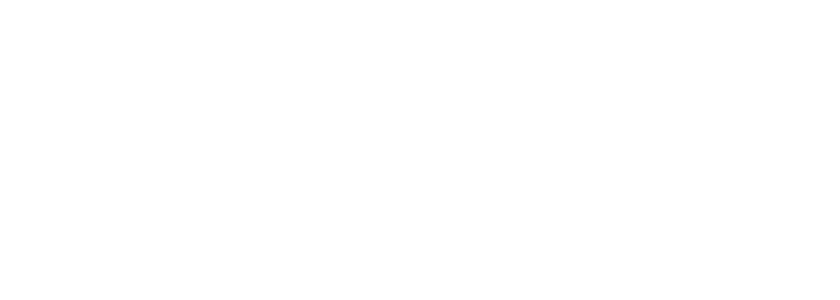
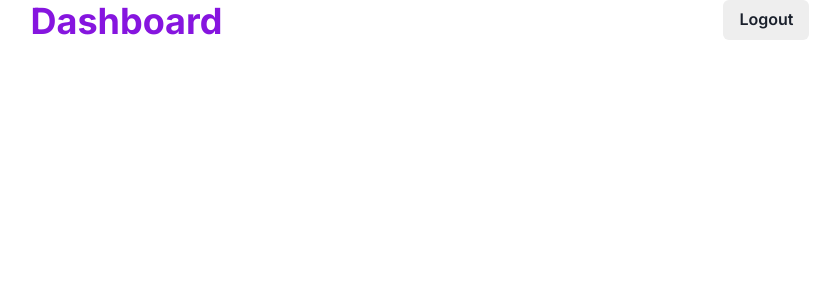
Before and after one commit to rich-dacan/Do-It, a React (Create React App) app: page /dashboard in a window 1280 px wide. Shown: the top 300 px of the page, without its empty margins (220-1060 px from the left). Built offline with nearby package versions, Linux system fonts and the light colour scheme; sample sign-in values are in the browser's storage.

Commit message:
feat :sparkles: create routes and private route

```diff
--- a/src/contexts/AuthContext.tsx
+++ b/src/contexts/AuthContext.tsx
@@ -25,7 +25,8 @@ interface SignInCredentials {
 interface AuthContextData {
   user: User,
   token: string,
-  signIn: ( credentials: SignInCredentials ) => Promise<void>
+  signIn: ( credentials: SignInCredentials ) => Promise<void>,
+  signOut: () => void
 }
 
 
@@ -69,9 +70,18 @@ const AuthProvider = ( { children }: AuthProviderProps ) => {
 
   }, [])
 
+  const signOut = useCallback(() => {
+
+    localStorage.removeItem("@Doit:accessToken")
+    localStorage.removeItem("@Doit:user")
+
+    setData({} as AuthState)
+  }, [])
+
   return (
     <AuthContext.Provider value={{
       signIn,
+      signOut,
       token: data.accessToken,
       user: data.user,
     }}>
--- /dev/null
+++ b/src/pages/Dashboard/index.tsx
@@ -0,0 +1,17 @@
+import { Button, Flex, Heading } from '@chakra-ui/react'
+import React from 'react'
+import { useAuth } from '../../contexts/AuthContext'
+
+export const Dashboard = () => {
+  const { signOut } = useAuth()
+  return (
+    <Flex justify={"space-around"} color={"purple.500"}>
+
+      <Heading as={'h1'}>
+        Dashboard
+      </Heading>
+      <Button onClick={ signOut }> Logout </Button>
+
+    </Flex>
+  )
+}
--- a/src/pages/Login/index.tsx
+++ b/src/pages/Login/index.tsx
@@ -23,7 +23,6 @@ export const Login = () => {
     email: yup.string().required("Email obrigatório!").email('Email inválido!'),
     password: yup.string().required('Senha obrigatória!'),
   })
-
 
   console.log(user);
 
--- /dev/null
+++ b/src/routes/Route.tsx
@@ -0,0 +1,27 @@
+import { ComponentType } from 'react'
+import { Redirect, Route as ReactRoute, RouteProps } from 'react-router-dom'
+import { useAuth } from '../contexts/AuthContext'
+
+interface Props extends RouteProps {
+  isPrivate?: boolean,
+  component: ComponentType,
+}
+
+export const Route = ({ isPrivate = false, component: Component, ...rest }: Props) => {
+  const { token } = useAuth()
+
+  return (
+
+    <ReactRoute
+      {...rest}
+      render={() =>
+        isPrivate === !!token ? (
+        <Component/>
+        ) : (
+         <Redirect to={ isPrivate ? "/" : "/dashboard"} />
+
+        )
+      }
+    />
+  )
+}
--- a/src/routes/index.tsx
+++ b/src/routes/index.tsx
@@ -1,9 +1,13 @@
 import React from 'react'
-import { Route, Switch } from 'react-router-dom'
+import { Switch } from 'react-router-dom'
+import { Dashboard } from '../pages/Dashboard'
 import { Login } from '../pages/Login'
+import { Route } from './Route'
 
 export const Routers = () => (
   <Switch>
-    <Route exact path='/' component={Login}></Route>
+    <Route exact path='/' component={Login} />
+    <Route exact path='/dashboard' component={Dashboard} isPrivate/>
+
   </Switch>
 )
```
